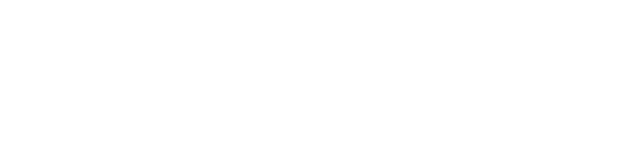
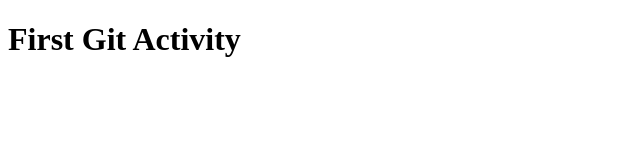
Before and after one commit to OrtegaJade/Jade_Git_Activity1, a plain HTML site: page index.html in a window 1280 px wide. Shown: the whole page, without its empty margins (0-640 px from the left). Drawn offline with Linux system fonts and the light colour scheme.

Commit message:
h1 added

```diff
--- a/index.html
+++ b/index.html
@@ -7,6 +7,6 @@
     <title>Document</title>
 </head>
 <body>
-
+    <h1>First Git Activity</h1>
 </body>
 </html>
```
